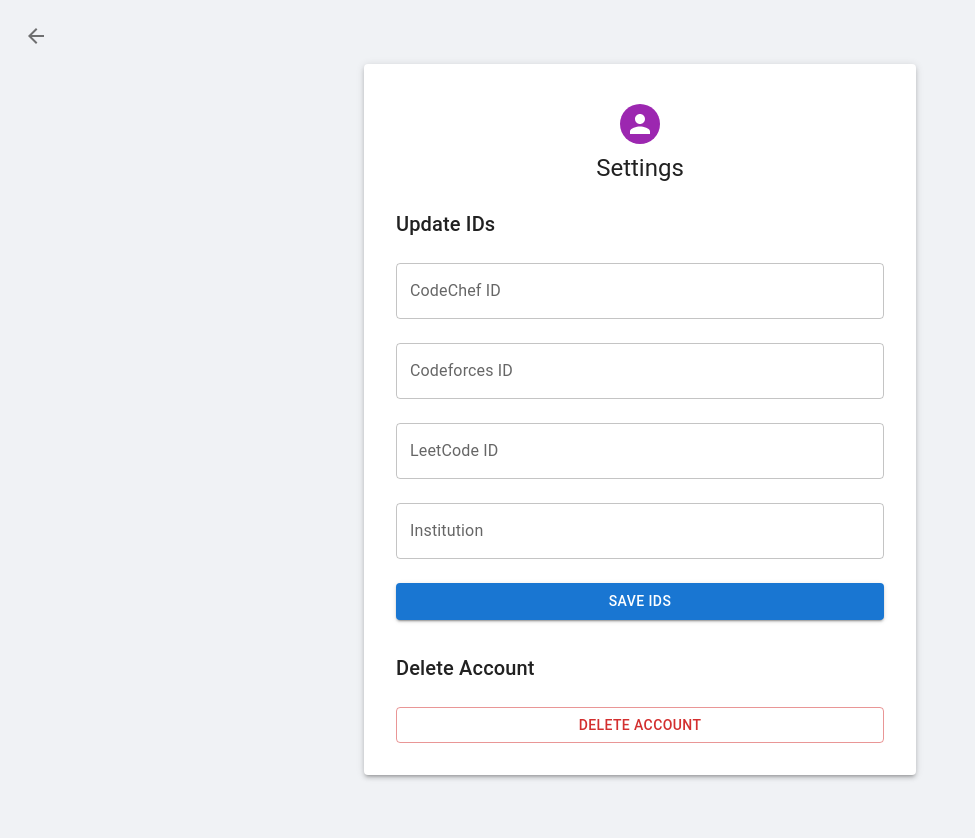
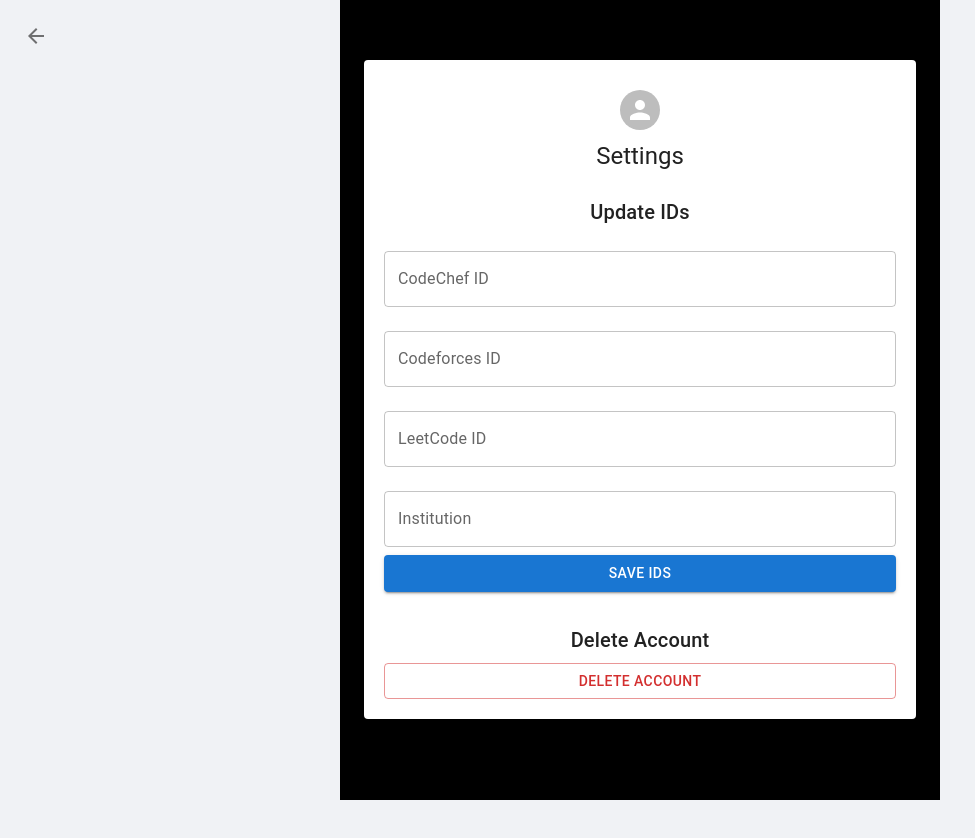
Before and after one commit to ani18605/codeforces-analysis, a React (Create React App) app: page /settings in a window 1280 px wide. Shown: the top 838 px of the page, without its empty margins (0-975 px from the left). After the commit the page ends 800 px from the top, so only its background shows below. Built offline with nearby package versions, Linux system fonts and the light colour scheme; no server answers; sample sign-in values are in the browser's storage.

Commit message:
updated local storage functionality for

```diff
--- a/src/components/Home.js
+++ b/src/components/Home.js
@@ -2,15 +2,14 @@ import React, { useState } from 'react';
 import {
   AppBar,
   Avatar,
+  Button,
   Box,
-  Button,
   Container,
   IconButton,
   Menu,
   MenuItem,
-  TextField,
   Toolbar,
-  Typography
+  Typography,
 } from '@mui/material';
 import { useNavigate } from 'react-router-dom';
 import { useUser } from '../context/UserContext';
@@ -19,7 +18,7 @@ import { fetchUserData } from '../utils/api';
 import UserProfile from '../components/profile/UserProfile';
 
 const Home = () => {
-  const { codeforcesId, setCodeforcesId, codechefId, setCodechefId, setUserData } = useUser();
+  const { codeforcesId, codechefId, leetcodeId, Institution, setUserData } = useUser();
   const { setLoggedIn } = useAuthContext();
   const [loading, setLoading] = useState(false);
   const [anchorEl, setAnchorEl] = useState(null);
@@ -82,25 +81,13 @@ const Home = () => {
           <Typography variant="h4">Welcome to the Home Page</Typography>
         </header>
         <main style={styles.main}>
-          <Typography variant="h6">Enter your Codeforces and CodeChef IDs</Typography>
-          <TextField
-            label="Codeforces ID"
-            value={codeforcesId}
-            onChange={(e) => setCodeforcesId(e.target.value)}
-            fullWidth
-            InputProps={{ readOnly: true }}
-            margin="normal"
-          />
-          <TextField
-            label="CodeChef ID"
-            value={codechefId}
-            onChange={(e) => setCodechefId(e.target.value)}
-            InputProps={{ readOnly: true }}
-            fullWidth
-            margin="normal"
-          />
+          <Typography variant="h6">User Information</Typography>
+          <Typography variant="body1">Codeforces ID: {codeforcesId}</Typography>
+          <Typography variant="body1">CodeChef ID: {codechefId}</Typography>
+          <Typography variant="body1">LeetCode ID: {leetcodeId}</Typography>
+          <Typography variant="body1">Institution: {Institution}</Typography>
           <Button variant="contained" color="primary" onClick={handleFetchData} disabled={loading}>
-            {loading ? 'Loading...' : 'Fetch Data'}
+            {loading ? 'Loading...' : 'Show Data'}
           </Button>
           <UserProfile />
         </main>
@@ -110,6 +97,9 @@ const Home = () => {
 };
 
 const styles = {
+  body:{
+    backgroundColor:'blur'
+  },
   container: {
     textAlign: 'center',
     marginTop: '50px',
--- a/src/components/Settings.js
+++ b/src/components/Settings.js
@@ -11,35 +11,56 @@ import {
   IconButton
 } from '@mui/material';
 import { firestore } from '../firebase-config';
-import { doc, getDoc, setDoc } from 'firebase/firestore';
-import {  useAuthContext } from '../context/AuthContext';
+import { deleteField, doc, setDoc } from 'firebase/firestore';
+import { useAuthContext } from '../context/AuthContext';
 import { ArrowBack } from '@mui/icons-material';
-import { getAuth, updatePassword, deleteUser, reauthenticateWithCredential, EmailAuthProvider } from 'firebase/auth';
 import { ToastContainer, toast } from 'react-toastify';
 import 'react-toastify/dist/ReactToastify.css';
 import { useUser } from '../context/UserContext';
+import './settings.css'; // Import the CSS file
 
 const Settings = () => {
-  const {  setLoggedIn ,  setEmail   , setuser } = useAuthContext();
-  const { codeforcesId : cfId,
-    codechefId : cdId,
-    leetcodeId : ltId,
-    Institution : iid } = useUser();
-  const { email , user } = useAuthContext();
-  const [codechefId, setCodechefId] = useState(cdId);
-  const [codeforcesId, setCodeforcesId] = useState(cfId);
-  const [leetcodeId, setLeetcodeId] = useState(ltId);
-  const [institution, setInstitution] = useState(iid);
+  const { setLoggedIn, setEmail, setUser, email, user, loggedIn } = useAuthContext();
+  const { codeforcesId: cfId, codechefId: cdId, leetcodeId: ltId, Institution: iid ,
+    setCodeforcesId : setcfId,
+    setCodechefId : setCdId,
+    setLeetcodeId : setLeetId,
+    setInstitution : setIid,  } = useUser();
+  const [codechefId, setCodechefId] = useState(cdId || '');
+  const [codeforcesId, setCodeforcesId] = useState(cfId || '');
+  const [leetcodeId, setLeetcodeId] = useState(ltId || '');
+  const [institution, setInstitution] = useState(iid || '');
   const navigate = useNavigate();
 
+  useEffect(() => {
+    // Load user data from local storage on mount
+    const storedUserData = JSON.parse(localStorage.getItem('userData'));
+    if (storedUserData) {
+      setCodechefId(storedUserData.codechefId || '');
+      setCodeforcesId(storedUserData.codeforcesId || '');
+      setLeetcodeId(storedUserData.leetcodeId || '');
+      setInstitution(storedUserData.institution || '');
+    }
+  }, []);
 
   const handleSaveIds = async () => {
-    if (user) {
+    if (user && user.uid) {
       const userIds = { codechefId, codeforcesId, leetcodeId, institution };
       try {
+        setcfId(codeforcesId);
+        setCdId(codechefId);
+        setLeetId(leetcodeId);
+        setInstitution(institution);
         const userRef = doc(firestore, 'users', user.uid);
+
         await setDoc(userRef, userIds, { merge: true });
-        localStorage.setItem('userIds', JSON.stringify(userIds));
+
+        // Save to local storage
+        localStorage.setItem('userData', JSON.stringify(userIds));
+
+        // Update context state if necessary
+        setUser((prevUser) => ({ ...prevUser, ...userIds }));
+
         toast.success('IDs saved successfully');
       } catch (error) {
         console.error('Error saving IDs:', error);
@@ -52,41 +73,22 @@ const Settings = () => {
 
   const handleDeleteAccount = async () => {
     localStorage.removeItem("loggedIn");
-    localStorage.removeItem("user");
-    setLoggedIn(null);
+    localStorage.removeItem("userData");
+    setLoggedIn(false);
     setEmail(null);
-    setuser(null);
+    setUser(null);
     navigate("/");
-    // if (user) {
-    //   try {
-    //     const providerId = user.providerData[0].providerId;
-    //     if (providerId === 'password') {
-    //       // Reauthenticate user before deleting
-    //       const credential = EmailAuthProvider.credential(user.email, oldPassword);
-    //       await reauthenticateWithCredential(user, credential);
-    //     }
-    //     await deleteUser(user);
-    //     localStorage.removeItem('user');
-    //     toast.success('Account deleted successfully');
-    //     navigate('/');
-    //   } catch (error) {
-    //     console.error('Error deleting account:', error);
-    //     toast.error('Error deleting account: ' + error.message);
-    //   }
-    // } else {
-    //   toast.error('No user is signed in');
-    // }
   };
 
   return (
-    <Container component="main" maxWidth="sm">
+    <Container component="main" maxWidth="sm" className="container">
       <ToastContainer />
-      <Paper elevation={3} sx={{ padding: 4, marginTop: 8 }}>
+      <Paper elevation={3} className="paper">
         <Box sx={{ display: 'flex', flexDirection: 'column', alignItems: 'center' }}>
           <IconButton onClick={() => navigate('/home')} sx={{ position: 'absolute', top: 16, left: 16 }}>
             <ArrowBack />
           </IconButton>
-          <Avatar sx={{ m: 1, bgcolor: 'secondary.main' }} />
+          <Avatar className="avatar" />
           <Typography component="h1" variant="h5">
             Settings
           </Typography>
@@ -122,18 +124,15 @@ const Settings = () => {
               value={institution}
               onChange={(e) => setInstitution(e.target.value)}
             />
-
             <Button
               fullWidth
               variant="contained"
               color="primary"
-              sx={{ mt: 2 }}
+              className="button"
               onClick={handleSaveIds}
             >
               Save IDs
             </Button>
-
-
             <Typography variant="h6" gutterBottom sx={{ mt: 4 }}>
               Delete Account
             </Typography>
@@ -141,7 +140,7 @@ const Settings = () => {
               fullWidth
               variant="outlined"
               color="error"
-              sx={{ mt: 2 }}
+              className="button"
               onClick={handleDeleteAccount}
             >
               Delete Account
--- /dev/null
+++ b/src/components/settings.css
@@ -0,0 +1,46 @@
+.container {
+    max-width: 900px;
+    margin: 0 auto;
+    padding: 20px;
+    background:black;
+    min-height: 100vh;
+    padding: 20px;
+  }
+
+  .paper {
+    padding: 20px;
+    margin-top: 40px;
+    text-align: center;
+    border-radius: 10px;
+    box-shadow: 0 4px 8px rgba(0, 0, 0, 0.2);
+  }
+
+  .avatar {
+    margin: 10px auto;
+    background-color: #f50057;
+  }
+
+  .button {
+    margin-top: 20px;
+  }
+
+  .chart-container {
+    margin-top: 40px;
+  }
+
+  .bar-chart,
+  .pie-chart {
+    max-width: 600px;
+    margin: 0 auto;
+  }
+
+  @media (max-width: 600px) {
+    .chart-container {
+      margin-top: 20px;
+    }
+
+    .bar-chart,
+    .pie-chart {
+      max-width: 100%;
+    }
+  }
```
Also changed, not shown: 1 other file (tests, documents, lock files or other folders).
